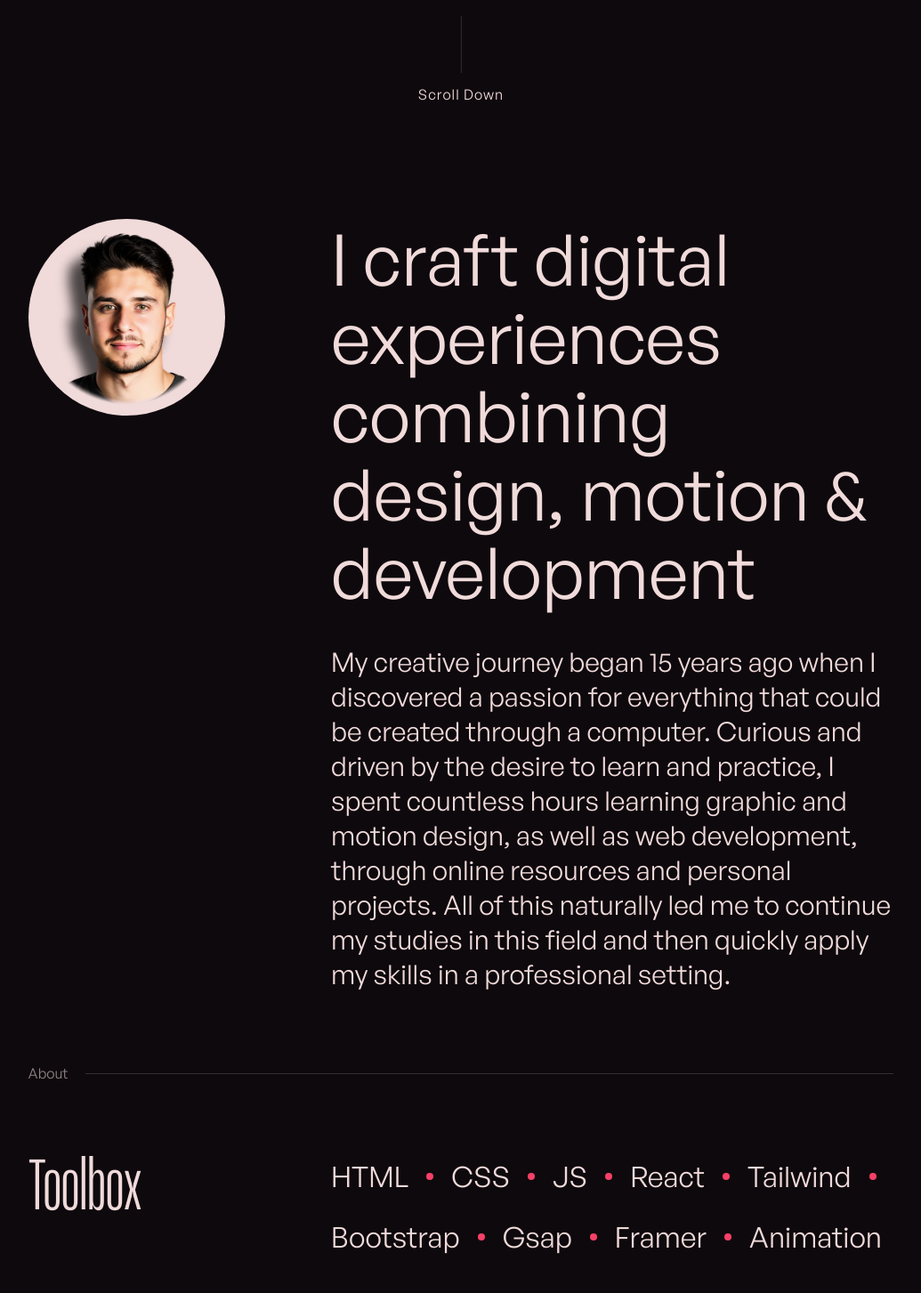
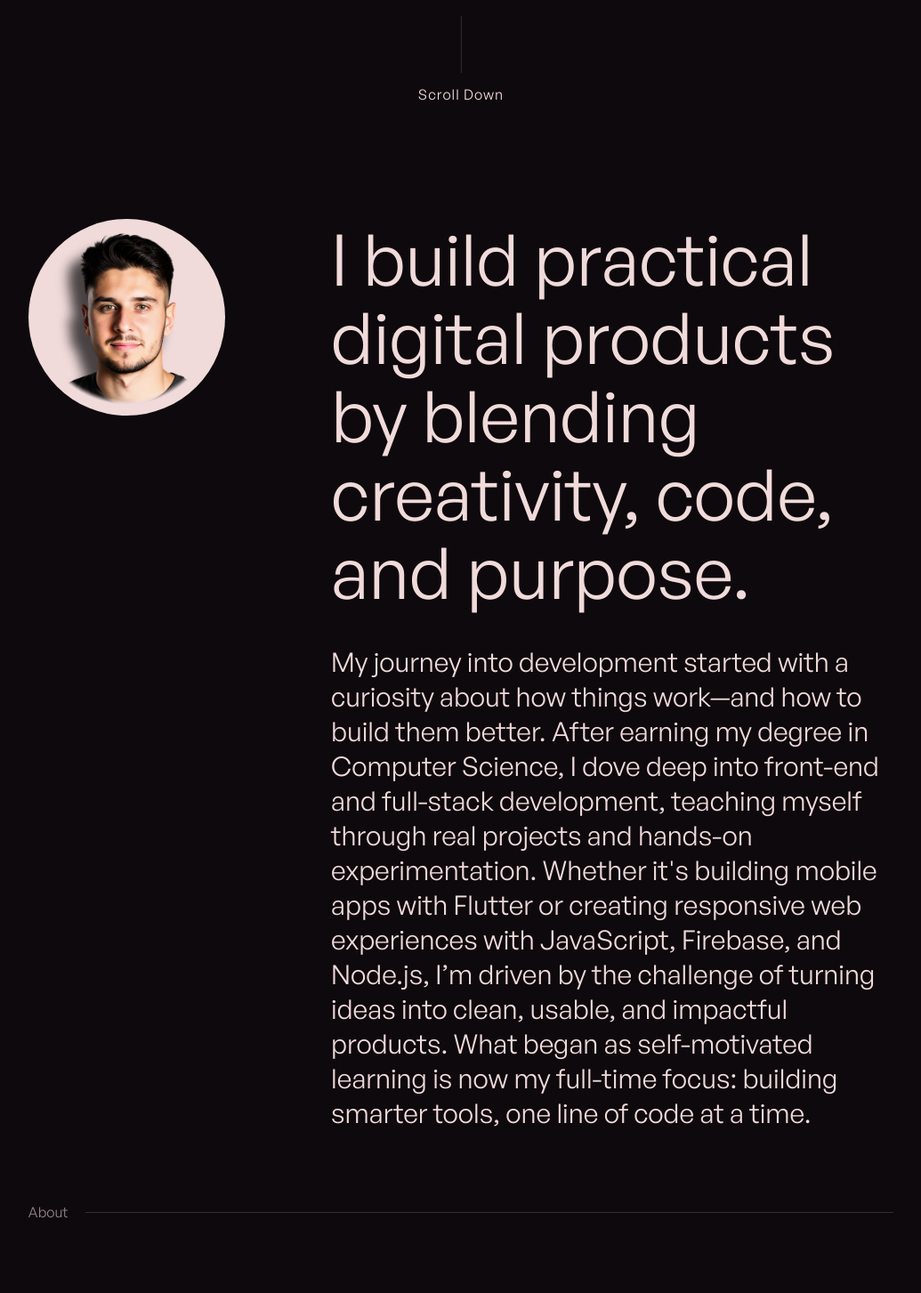
Before and after one commit to Samuel-J-Mathew/MyPortfolio, a React (Vite) app: page /about in a window 1280 px wide. Shown: the part 602-2055 px from the top of the page at 89% size, without its empty margins (122-1157 px from the left). Built offline with nearby package versions, Linux system fonts and the light colour scheme.

Commit message:
Update About.jsx

```diff
--- a/src/Components/About.jsx
+++ b/src/Components/About.jsx
@@ -15,21 +15,20 @@ const About = () => {
                 <div className="w-[65%]">
                     <div className="">
                         <h3 className="text-[80px] leading-[110%]">
-                            I craft digital experiences combining design, motion
-                            & development
+                            I build practical digital products by blending creativity,
+                            code, and purpose.
                         </h3>
                     </div>
                     <div className="mt-[3vw]">
                         <p className="text-3xl leading-[130%]">
-                            My creative journey began 15 years ago when I
-                            discovered a passion for everything that could be
-                            created through a computer. Curious and driven by
-                            the desire to learn and practice, I spent countless
-                            hours learning graphic and motion design, as well as
-                            web development, through online resources and
-                            personal projects. All of this naturally led me to
-                            continue my studies in this field and then quickly
-                            apply my skills in a professional setting.
+                            My journey into development started with a curiosity about how things work—and
+                            how to build them better. After earning my degree in Computer Science, I dove
+                            deep into front-end and full-stack development, teaching myself through real
+                            projects and hands-on experimentation. Whether it's building mobile apps with
+                            Flutter or creating responsive web experiences with JavaScript, Firebase,
+                            and Node.js, I’m driven by the challenge of turning ideas into clean, usable,
+                            and impactful products. What began as self-motivated learning is now my
+                            full-time focus: building smarter tools, one line of code at a time.
                         </p>
                     </div>
                 </div>
```
